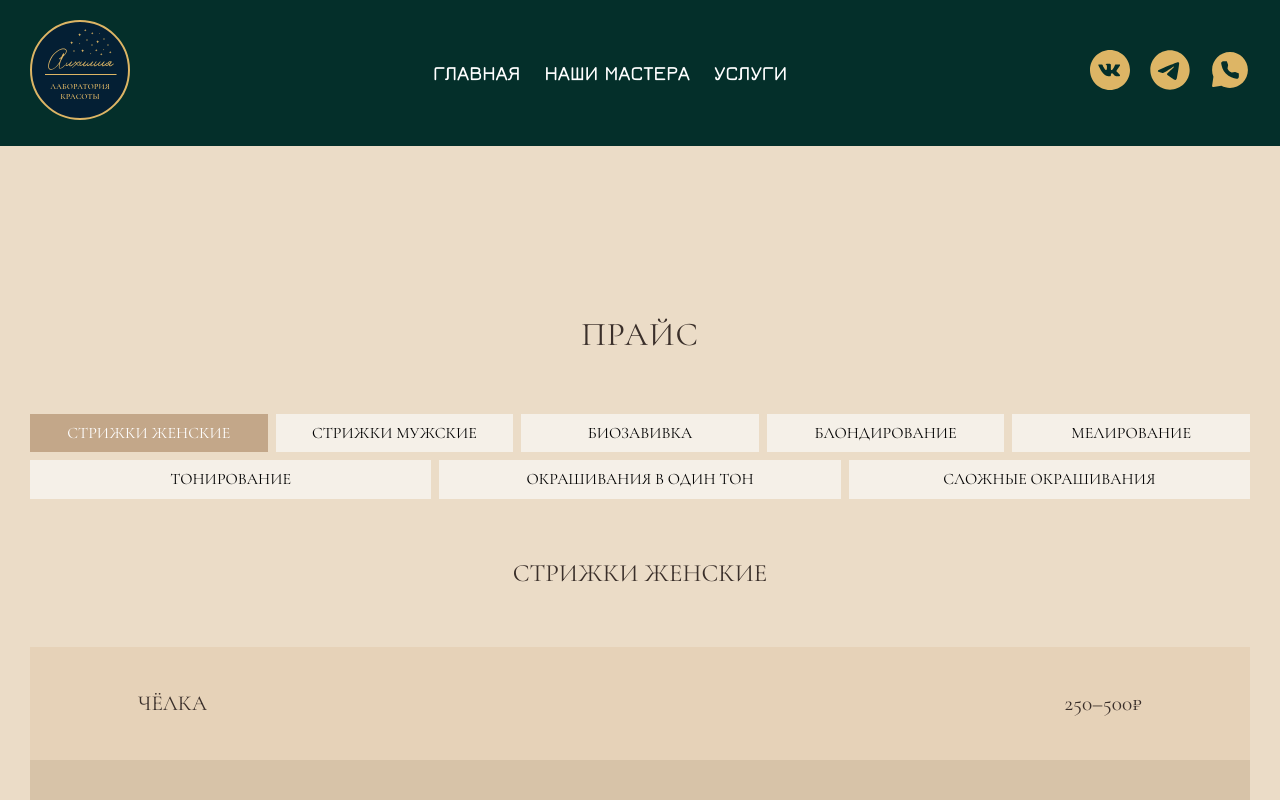
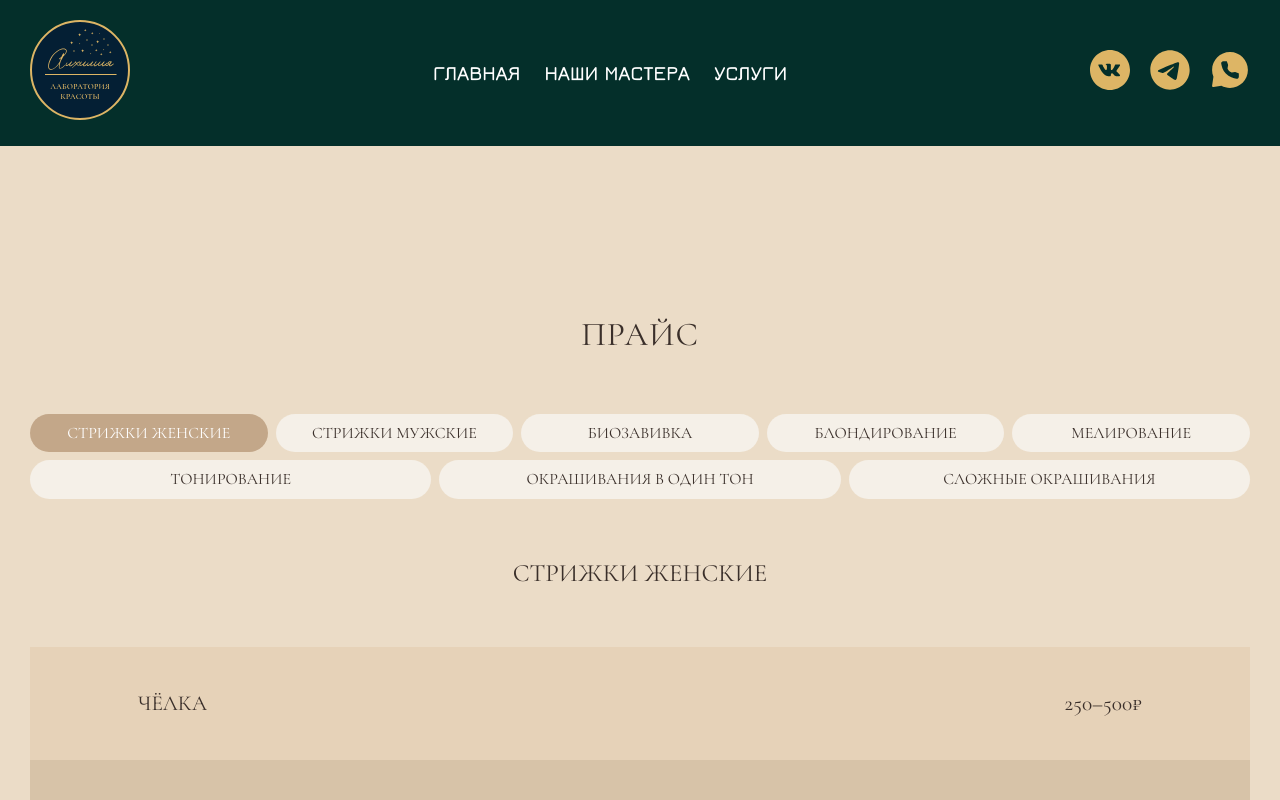
Before and after one commit to darina1970/Alchemy-Beauty-Salon, a React (Vite) app: page /services/hair in a window 1280 px wide. Shown: the top 800 px of the page. Built offline with nearby package versions, Linux system fonts and the light colour scheme.

Commit message:
add customized select arrow and brad to the wrap tabs

```diff
--- a/src/components/Rooms/Price/Tabs.module.css
+++ b/src/components/Rooms/Price/Tabs.module.css
@@ -16,13 +16,14 @@
 
 .wrap .tab {
     border-right: none;
+    border-radius: 20px;
 }
 
 .tab {
     flex: 1 1 200px;
     padding: 10px 16px;
     background-color: #f5f0e8;
-    color: #000;
+    color: var(--color-text);
     border: none;
     border-right: 1px solid #bfbfbf;
     cursor: pointer;
@@ -62,6 +63,7 @@
 
 .select {
     padding: 10px 16px;
+    padding-right: 36px;
     font-size: 16px;
     border-radius: 24px;
     border: 1px solid #bfbfbf;
@@ -69,4 +71,13 @@
     text-transform: uppercase;
     width: 100%;
     max-width: 100%;
+
+    appearance: none;
+    -webkit-appearance: none;
+    -moz-appearance: none;
+
+    background-image: url('../../../assets/icons/arrows/select.svg');
+    background-repeat: no-repeat;
+    background-position: right 12px center;
+    background-size: 12px;
 }
```
Also changed, not shown: src/components/Rooms/Price/Tabs.jsx (+0 -32 lines), src/assets/icons/arrows/select.svg (added).
